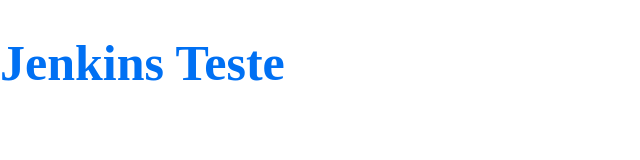
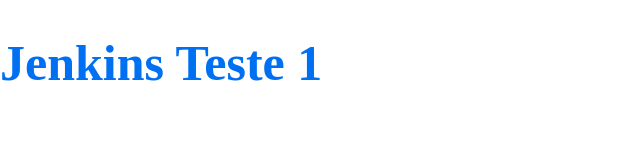
Before and after one commit to fpaes-beijaflore/test_nextjs, a Next.js app: page / in a window 1280 px wide. Shown: the top 160 px of the page, without its empty margins (0-640 px from the left). Built offline with nearby package versions, Linux system fonts and the light colour scheme.

Commit message:
make it better 2

```diff
--- a/pages/index.js
+++ b/pages/index.js
@@ -6,5 +6,5 @@
 `
 
 export default function Home() {
-  return <Title>Jenkins Teste</Title>
+  return <Title>Jenkins Teste 1</Title>
 }
```
